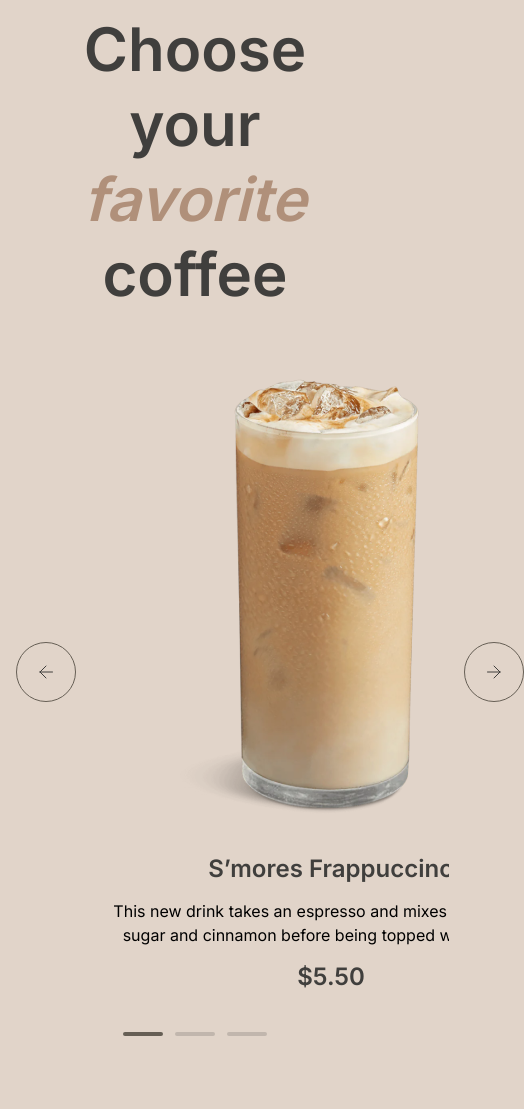
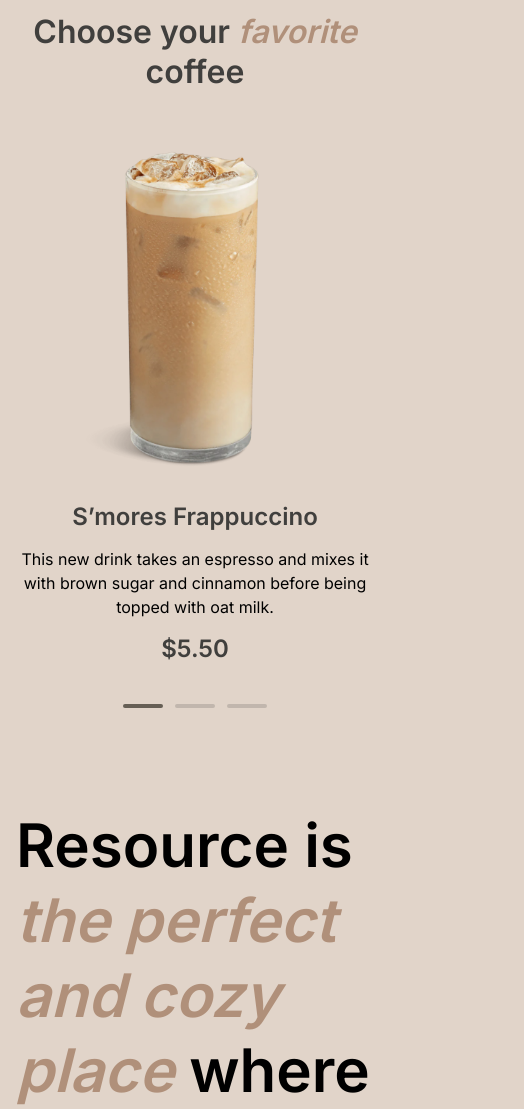
Before and after one commit to Matuxa1503/rsSchool-st1-2024, a plain HTML site: page coffee-house/index.html in a window 390 px wide. Shown: the part 740-1849 px from the top of the page, 524 px wide, since content can reach past the window. Drawn offline with Linux system fonts and the light colour scheme.

Commit message:
feat: update carousel in favCoffee block and added adaptive 768 and 380px

```diff
--- a/coffee-house/index.html
+++ b/coffee-house/index.html
@@ -67,40 +67,52 @@
 
 			<section class="favCoffee margin-section" id="favorites">
 				<h2 class="favCoffee__title">Choose your <i>favorite</i> coffee</h2>
-				<div class="favCoffee__slider-container">
-					<button class="favCoffee__btn" id="arrowLeft">
+				<div class="favCoffee__carousel">
+					<div class="favCoffee__btn" id="arrowLeft">
 						<svg width="60" height="60" viewBox="0 0 60 60" fill="none" xmlns="http://www.w3.org/2000/svg">
-							<rect x="0.5" y="0.5" width="59" height="59" rx="29.5" stroke="#665F55"/>
-							<path d="M36.5 30H24M24 30L30 24M24 30L30 36" stroke="#403F3D" stroke-linecap="round" stroke-linejoin="round"/>
+							<rect x="0.5" y="0.5" width="59" height="59" rx="29.5" stroke="#665F55" />
+							<path d="M36.5 30H24M24 30L30 24M24 30L30 36" stroke="#403F3D" stroke-linecap="round" stroke-linejoin="round" />
 						</svg>
-					</button>
-					<div class="favCoffee__slider">
-						<div class="favCoffee__slider-line">
-							<div class="favCoffee__current-el">
-								<div class="favCoffee__slider-el">
-									<img class="slider-el__img" src="src/img/favorites/coffee1.png" alt="">
-									<h3 class="slider-el__title">S’mores Frappuccino</h3>
-									<p class="slider-el__text">
-										This new drink takes an espresso and mixes it with brown sugar and cinnamon before being topped with oat milk.
-									</p>
-									<h3 class="slider-el__price">$5.50</h3>
-								</div>
-							</div>
+					</div>
+					<div class="carousel__container">
+						<div class="carousel__item active">
+							<img class="carousel__item__img" src="src/img/favorites/coffee1.png" alt="">
+							<h3 class="carousel__item__title">S’mores Frappuccino</h3>
+							<p class="carousel__item__text">
+								This new drink takes an espresso and mixes it with brown sugar and cinnamon before being topped with oat milk.
+							</p>
+							<h3 class="carousel__item__price">$5.50</h3>
+						</div>
+						<div class="carousel__item">
+							<img class="carousel__item__img" src="src/img/favorites/coffee1.png" alt="">
+							<h3 class="carousel__item__title">S’mores Frappuccino</h3>
+							<p class="carousel__item__text">
+								This new drink takes an espresso and mixes it with brown sugar and cinnamon before being topped with oat milk.
+							</p>
+							<h3 class="carousel__item__price">$5.50</h3>
+						</div>
+						<div class="carousel__item">
+							<img class="carousel__item__img" src="src/img/favorites/coffee1.png" alt="">
+							<h3 class="carousel__item__title">S’mores Frappuccino</h3>
+							<p class="carousel__item__text">
+								This new drink takes an espresso and mixes it with brown sugar and cinnamon before being topped with oat milk.
+							</p>
+							<h3 class="carousel__item__price">$5.50</h3>
 						</div>
 					</div>
-					<button class="favCoffee__btn" id="arrowRight">
+					<div class="favCoffee__btn" id="arrowRight">
 						<svg width="60" height="60" viewBox="0 0 60 60" fill="none" xmlns="http://www.w3.org/2000/svg">
-							<rect x="0.5" y="0.5" width="59" height="59" rx="29.5" stroke="#665F55"/>
-							<path d="M36.5 30H24M24 30L30 24M24 30L30 36" stroke="#403F3D" stroke-linecap="round" stroke-linejoin="round"/>
+							<rect x="0.5" y="0.5" width="59" height="59" rx="29.5" stroke="#665F55" />
+							<path d="M36.5 30H24M24 30L30 24M24 30L30 36" stroke="#403F3D" stroke-linecap="round" stroke-linejoin="round" />
 						</svg>
-					</button>
+					</div>
 				</div>
 				<div class="favCoffee__pagination">
-						<span class="favCoffee__pagination-rectangle" id="rectangle1"></span>
-						<span class="favCoffee__pagination-rectangle" id="rectangle2"></span>
-						<span class="favCoffee__pagination-rectangle" id="rectangle3"></span>
+					<span class="favCoffee__pagination-rectangle" id="rectangle1"></span>
+					<span class="favCoffee__pagination-rectangle" id="rectangle2"></span>
+					<span class="favCoffee__pagination-rectangle" id="rectangle3"></span>
 				</div>
-			</section> <!-- /favCoffee -->
+			</section>  <!-- /favCoffee -->
 
 			<section class="about margin-section" id="about">
 				<h2 class="about__title">Resource is <i>the perfect and cozy place</i> where you can enjoy a variety of hot beverages, relax, catch up with friends, or get some work done.</h2>
--- a/coffee-house/src/scss/layout/_adaptive.scss
+++ b/coffee-house/src/scss/layout/_adaptive.scss
@@ -86,6 +86,12 @@
 			width: 400px;
 		}
 	}
+
+	.favCoffee {
+		&__btn {
+			display: none;
+		}
+	}
 } // end 700px
 
 @media screen and (max-width: 550px) {
@@ -97,6 +103,14 @@
 		&__info {
 			width: 316px;
 		}
+	}
+
+	.favCoffee__title {
+		font-size: 32px;
+	}
+
+	.carousel__item__img {
+		width: 348px;
 	}
 } // end 550px
 
@@ -126,4 +140,8 @@
 			left: 15px;
 		}
 	}
+
+	.carousel__item__img {
+		max-width: 200px;
+	}
 } // end 365px
--- a/coffee-house/src/scss/layout/_favCoffee.scss
+++ b/coffee-house/src/scss/layout/_favCoffee.scss
@@ -10,12 +10,13 @@
 		}
 	}
 
-	&__slider-container {
+	&__carousel {
 		display: flex;
-		justify-content: space-between;
 		align-items: center;
+		position: relative;
+		width: 100%;
+		text-align: center;
 	}
-
 
 	&__btn {
 		background: none;
@@ -37,59 +38,13 @@
 		}
 	}
 
-	#arrowRight {
-		rotate: 180deg;
-	}
-
-	&__slider {
-		width: 100%;
-		margin: 0 15px;
-		text-align: center;
-	}
-
-	&__slider-line {
-		white-space: nowrap;
-		scroll-behavior: smooth;
-		overflow: hidden;
-	}
-}
-
-.favCoffee__current-el {
-	display: inline-block;
-	width: 100%;
-}
-
-.favCoffee__slider-el {
-	width: 480px;
-	margin: 0 auto;
-}
-
-.slider-el {
-	&__title {
-		@extend %heading-3;
-		margin-top: 20px;
-		color: $text-darkColor;
-	}
-
-	&__text {
-		@extend %body-textMedium;
-		margin: 15px 0;
-		white-space: normal;
-	}
-
-	&__price {
-		@extend %heading-3;
-		color: $text-darkColor;
-	}
-}
-
-.favCoffee__pagination {
+	&__pagination {
 		display: flex;
 		justify-content: center;
 		margin-top: 40px;
 	}
 
-.favCoffee__pagination-rectangle {
+	&__pagination-rectangle {
 		content: "";
 		display: block;
 		width: 40px;
@@ -102,7 +57,55 @@
 			margin-right: 0;
 		}
 	}
+}
 
 #rectangle1 {
 	background-color: $border-darkColor;
 }
+
+	#arrowRight {
+		rotate: 180deg;
+	}
+
+.carousel {
+	&__container {
+		position: relative;
+		width: 100%;
+		overflow: hidden;
+	}
+
+	&__item {
+		display: none;
+		position: relative;
+		margin: 0 auto;
+
+		&.active,
+		&.next {
+			display: block;
+		}
+
+		&.next {
+			position: absolute;
+			top: 0;
+			width: 100%;
+		}
+
+		&__title {
+			@extend %heading-3;
+			margin-top: 20px;
+			color: $text-darkColor;
+		}
+
+		&__text {
+			@extend %body-textMedium;
+			max-width: 480px;
+			margin: 15px auto;
+			white-space: normal;
+		}
+
+		&__price {
+			@extend %heading-3;
+			color: $text-darkColor;
+		}
+	}
+}
```
Also changed, not shown: coffee-house/css/main.css. Lines whose indentation alone changed are shown as unchanged.
